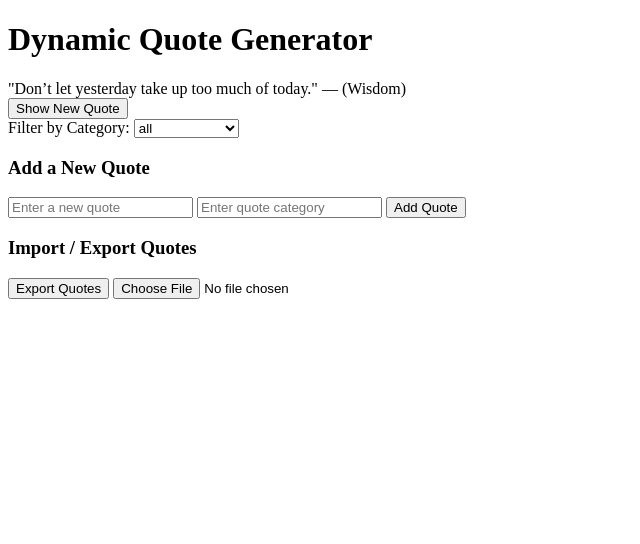
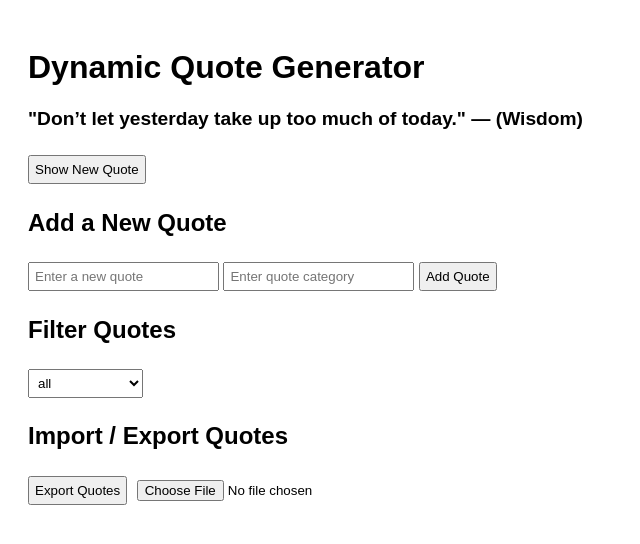
Before and after one commit to van-rodney/alx_fe_javascript, a plain HTML site: page dom-manipulation/index.html in a window 1280 px wide. Shown: the whole page, without its empty margins (0-640 px from the left). Drawn offline with Linux system fonts and the light colour scheme; no server answers.

Commit message:
Final version: Dynamic Quote Generator with filtering, web storage, JSON handling, and server sync

```diff
--- a/dom-manipulation/index.html
+++ b/dom-manipulation/index.html
@@ -4,36 +4,35 @@
   <meta charset="UTF-8">
   <meta name="viewport" content="width=device-width, initial-scale=1.0">
   <title>Dynamic Quote Generator</title>
+  <style>
+    body { font-family: Arial, sans-serif; padding: 20px; }
+    #quoteDisplay { margin: 20px 0; font-size: 1.2em; font-weight: bold; }
+    input, select, button { margin: 5px 0; padding: 5px; }
+  </style>
 </head>
 <body>
   <h1>Dynamic Quote Generator</h1>
 
-  <!-- Quote Display -->
+  <!-- Display quote -->
   <div id="quoteDisplay"></div>
   <button id="newQuote">Show New Quote</button>
 
-  <!-- Category Filter -->
-  <div>
-    <label for="categoryFilter">Filter by Category: </label>
-    <select id="categoryFilter">
-      <option value="all">All Categories</option>
-    </select>
-  </div>
+  <!-- Add new quote -->
+  <h2>Add a New Quote</h2>
+  <input id="newQuoteText" type="text" placeholder="Enter a new quote" />
+  <input id="newQuoteCategory" type="text" placeholder="Enter quote category" />
+  <button onclick="createAddQuoteForm()">Add Quote</button>
 
-  <!-- Add New Quote -->
-  <div>
-    <h3>Add a New Quote</h3>
-    <input id="newQuoteText" type="text" placeholder="Enter a new quote" />
-    <input id="newQuoteCategory" type="text" placeholder="Enter quote category" />
-    <button onclick="createAddQuoteForm()">Add Quote</button>
-  </div>
+  <!-- Filter by category -->
+  <h2>Filter Quotes</h2>
+  <select id="categoryFilter">
+    <option value="all">All Categories</option>
+  </select>
 
   <!-- JSON Import/Export -->
-  <div>
-    <h3>Import / Export Quotes</h3>
-    <button onclick="exportToJsonFile()">Export Quotes</button>
-    <input type="file" id="importFile" accept=".json" onchange="importFromJsonFile(event)" />
-  </div>
+  <h2>Import / Export Quotes</h2>
+  <button onclick="exportToJsonFile()">Export Quotes</button>
+  <input type="file" id="importFile" accept=".json" onchange="importFromJsonFile(event)" />
 
   <script src="script.js"></script>
 </body>
```
